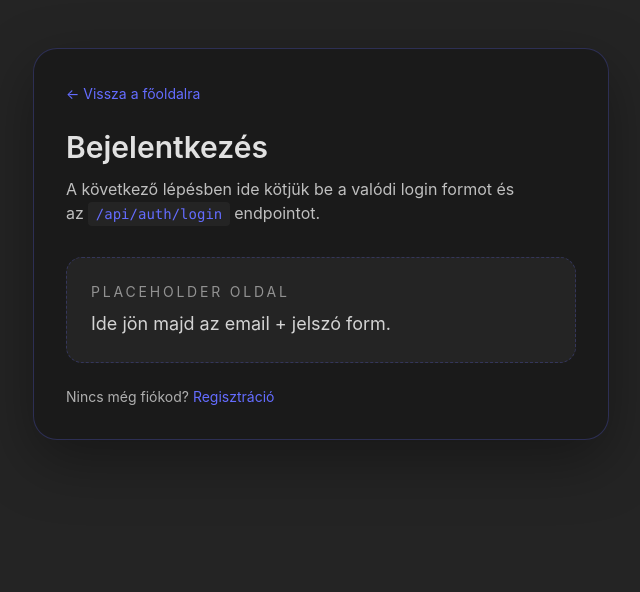
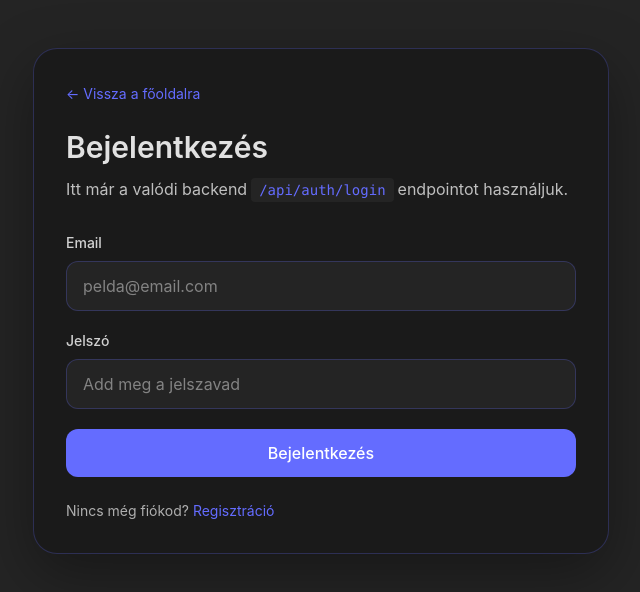
Before and after one commit to Petro1027/task-manager, a React (Vite) app in the folder client/: page /login in a window 1280 px wide. Shown: the top 592 px of the page, without its empty margins (319-959 px from the left). Built offline with nearby package versions, Linux system fonts and the light colour scheme; no server answers.

Commit message:
feat(client): add login form integration and auth storage

```diff
--- /dev/null
+++ b/client/src/lib/auth.ts
@@ -0,0 +1,41 @@
+export const ACCESS_TOKEN_STORAGE_KEY = "task_manager_access_token";
+export const AUTH_USER_STORAGE_KEY = "task_manager_auth_user";
+
+export type AuthUser = {
+  id: string;
+  name: string;
+  email: string;
+  createdAt: string;
+  updatedAt: string;
+};
+
+export function saveAuthSession(input: {
+  accessToken: string;
+  user: AuthUser;
+}) {
+  localStorage.setItem(ACCESS_TOKEN_STORAGE_KEY, input.accessToken);
+  localStorage.setItem(AUTH_USER_STORAGE_KEY, JSON.stringify(input.user));
+}
+
+export function getAccessToken() {
+  return localStorage.getItem(ACCESS_TOKEN_STORAGE_KEY);
+}
+
+export function getStoredAuthUser(): AuthUser | null {
+  const rawUser = localStorage.getItem(AUTH_USER_STORAGE_KEY);
+
+  if (!rawUser) {
+    return null;
+  }
+
+  try {
+    return JSON.parse(rawUser) as AuthUser;
+  } catch {
+    return null;
+  }
+}
+
+export function clearAuthSession() {
+  localStorage.removeItem(ACCESS_TOKEN_STORAGE_KEY);
+  localStorage.removeItem(AUTH_USER_STORAGE_KEY);
+}
--- a/client/src/pages/HomePage.tsx
+++ b/client/src/pages/HomePage.tsx
@@ -1,6 +1,15 @@
+import { useState } from "react";
 import { Link } from "react-router-dom";
+import { clearAuthSession, getStoredAuthUser, type AuthUser } from "../lib/auth";
 
 function HomePage() {
+  const [authUser, setAuthUser] = useState<AuthUser | null>(() => getStoredAuthUser());
+
+  const handleLogout = () => {
+    clearAuthSession();
+    setAuthUser(null);
+  };
+
   return (
     <div className="min-h-screen bg-[#242424] px-4 py-12 text-[rgba(255,255,255,0.87)]">
       <main className="mx-auto flex w-full max-w-5xl flex-col gap-8">
@@ -14,10 +23,28 @@ function HomePage() {
           </h1>
 
           <p className="mt-4 max-w-3xl text-lg leading-8 text-[rgba(255,255,255,0.72)]">
-            Fullstack Kanban / task management portfólióprojekt. A backend auth már
-            készül, most a frontend routing alapot építjük fel.
+            Fullstack Kanban / task management portfólióprojekt. A backend auth és a
+            frontend auth oldalak már működnek, most fokozatosan építjük tovább az
+            alkalmazást.
           </p>
 
+          {authUser ? (
+            <div className="mt-8 rounded-2xl border border-emerald-500/30 bg-emerald-500/10 p-5">
+              <p className="text-sm uppercase tracking-[0.2em] text-emerald-300">
+                Bejelentkezve
+              </p>
+              <h2 className="mt-2 text-2xl font-semibold">{authUser.name}</h2>
+              <p className="mt-1 text-[rgba(255,255,255,0.72)]">{authUser.email}</p>
+
+              <button
+                type="button"
+                onClick={handleLogout}
+                className="mt-4 rounded-xl border border-emerald-500/30 px-4 py-2 text-sm font-medium text-emerald-300 transition hover:bg-emerald-500/10"
+              >
+                Helyi kijelentkezés
+              </button>
+            </div>
+          ) : (
             <div className="mt-8 flex flex-wrap gap-4">
               <Link
                 to="/login"
@@ -33,26 +60,27 @@ function HomePage() {
                 Regisztráció oldal
               </Link>
             </div>
+          )}
         </div>
 
         <div className="grid gap-6 md:grid-cols-2">
           <section className="rounded-3xl border border-[rgba(100,108,255,0.2)] bg-[#1a1a1a] p-6">
             <h2 className="text-2xl font-semibold">Most készül</h2>
             <ul className="mt-4 list-disc space-y-2 pl-5 text-[rgba(255,255,255,0.72)] marker:text-[#646cff]">
-              <li>Frontend routing</li>
-              <li>Login oldal</li>
-              <li>Register oldal</li>
-              <li>Auth API integráció</li>
+              <li>Frontend login form</li>
+              <li>Token mentés</li>
+              <li>Auth állapot kezelés</li>
+              <li>Board oldal integráció</li>
             </ul>
           </section>
 
           <section className="rounded-3xl border border-[rgba(100,108,255,0.2)] bg-[#1a1a1a] p-6">
-            <h2 className="text-2xl font-semibold">Következő backend kapcsolat</h2>
+            <h2 className="text-2xl font-semibold">Következő frontend backend kapcsolat</h2>
             <ul className="mt-4 list-disc space-y-2 pl-5 text-[rgba(255,255,255,0.72)] marker:text-[#646cff]">
-              <li>Register form bekötése</li>
-              <li>Login form bekötése</li>
-              <li>Token mentése</li>
               <li>/api/auth/me használata</li>
+              <li>Board lista lekérése</li>
+              <li>Protected route alap</li>
+              <li>Dashboard / board UI</li>
             </ul>
           </section>
         </div>
--- a/client/src/pages/LoginPage.tsx
+++ b/client/src/pages/LoginPage.tsx
@@ -1,6 +1,82 @@
-import { Link } from "react-router-dom";
+import { zodResolver } from "@hookform/resolvers/zod";
+import { useState } from "react";
+import { useForm } from "react-hook-form";
+import { Link, useNavigate } from "react-router-dom";
+import { z } from "zod";
+import { saveAuthSession } from "../lib/auth";
+import { API_BASE_URL } from "../lib/api";
+
+const loginFormSchema = z.object({
+  email: z.string().trim().email("Adj meg egy érvényes email címet"),
+  password: z.string().min(1, "A jelszó megadása kötelező").max(100, "Túl hosszú jelszó"),
+});
+
+type LoginFormValues = z.infer<typeof loginFormSchema>;
+
+type LoginSuccessResponse = {
+  message: string;
+  accessToken: string;
+  user: {
+    id: string;
+    name: string;
+    email: string;
+    createdAt: string;
+    updatedAt: string;
+  };
+};
+
+type ErrorResponse = {
+  message?: string;
+};
 
 function LoginPage() {
+  const navigate = useNavigate();
+  const [serverError, setServerError] = useState<string>("");
+
+  const {
+    register,
+    handleSubmit,
+    formState: { errors, isSubmitting },
+  } = useForm<LoginFormValues>({
+    resolver: zodResolver(loginFormSchema),
+    defaultValues: {
+      email: "",
+      password: "",
+    },
+  });
+
+  const onSubmit = async (values: LoginFormValues) => {
+    setServerError("");
+
+    try {
+      const response = await fetch(`${API_BASE_URL}/api/auth/login`, {
+        method: "POST",
+        headers: {
+          "Content-Type": "application/json",
+        },
+        body: JSON.stringify(values),
+      });
+
+      if (!response.ok) {
+        const errorData = (await response.json()) as ErrorResponse;
+
+        setServerError(errorData.message || "Sikertelen bejelentkezés.");
+        return;
+      }
+
+      const successData = (await response.json()) as LoginSuccessResponse;
+
+      saveAuthSession({
+        accessToken: successData.accessToken,
+        user: successData.user,
+      });
+
+      navigate("/");
+    } catch {
+      setServerError("A szerver nem érhető el. Ellenőrizd, hogy fut-e a backend.");
+    }
+  };
+
   return (
     <div className="min-h-screen bg-[#242424] px-4 py-12 text-[rgba(255,255,255,0.87)]">
       <main className="mx-auto w-full max-w-xl">
@@ -15,21 +91,58 @@ function LoginPage() {
           <h1 className="mt-6 text-3xl font-semibold">Bejelentkezés</h1>
 
           <p className="mt-3 text-[rgba(255,255,255,0.72)]">
-            A következő lépésben ide kötjük be a valódi login formot és az
+            Itt már a valódi backend
             <code className="mx-1 rounded bg-[#242424] px-2 py-1 text-sm text-[#646cff]">
               /api/auth/login
             </code>
-            endpointot.
+            endpointot használjuk.
           </p>
 
-          <div className="mt-8 rounded-2xl border border-dashed border-[rgba(100,108,255,0.25)] bg-[#242424] p-6">
-            <p className="text-sm uppercase tracking-[0.2em] text-[rgba(255,255,255,0.5)]">
-              Placeholder oldal
-            </p>
-            <p className="mt-2 text-lg text-[rgba(255,255,255,0.8)]">
-              Ide jön majd az email + jelszó form.
-            </p>
-          </div>
+          <form onSubmit={handleSubmit(onSubmit)} className="mt-8 space-y-5">
+            <div>
+              <label className="mb-2 block text-sm font-medium text-[rgba(255,255,255,0.8)]">
+                Email
+              </label>
+              <input
+                type="email"
+                {...register("email")}
+                className="w-full rounded-xl border border-[rgba(100,108,255,0.25)] bg-[#242424] px-4 py-3 outline-none transition focus:border-[#646cff]"
+                placeholder="pelda@email.com"
+              />
+              {errors.email && (
+                <p className="mt-2 text-sm text-red-400">{errors.email.message}</p>
+              )}
+            </div>
+
+            <div>
+              <label className="mb-2 block text-sm font-medium text-[rgba(255,255,255,0.8)]">
+                Jelszó
+              </label>
+              <input
+                type="password"
+                {...register("password")}
+                className="w-full rounded-xl border border-[rgba(100,108,255,0.25)] bg-[#242424] px-4 py-3 outline-none transition focus:border-[#646cff]"
+                placeholder="Add meg a jelszavad"
+              />
+              {errors.password && (
+                <p className="mt-2 text-sm text-red-400">{errors.password.message}</p>
+              )}
+            </div>
+
+            {serverError && (
+              <div className="rounded-xl border border-red-500/30 bg-red-500/10 px-4 py-3 text-sm text-red-300">
+                {serverError}
+              </div>
+            )}
+
+            <button
+              type="submit"
+              disabled={isSubmitting}
+              className="w-full rounded-xl bg-[#646cff] px-5 py-3 font-medium text-white transition hover:bg-[#535bf2] disabled:cursor-not-allowed disabled:opacity-70"
+            >
+              {isSubmitting ? "Bejelentkezés..." : "Bejelentkezés"}
+            </button>
+          </form>
 
           <p className="mt-6 text-sm text-[rgba(255,255,255,0.65)]">
             Nincs még fiókod?{" "}
```
Lines whose indentation alone changed are shown as unchanged.
